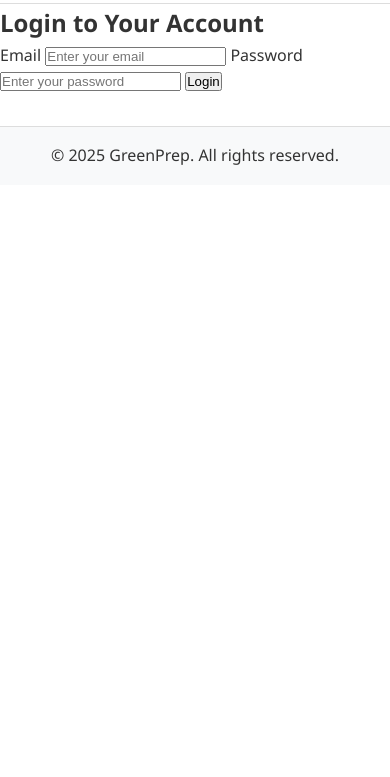
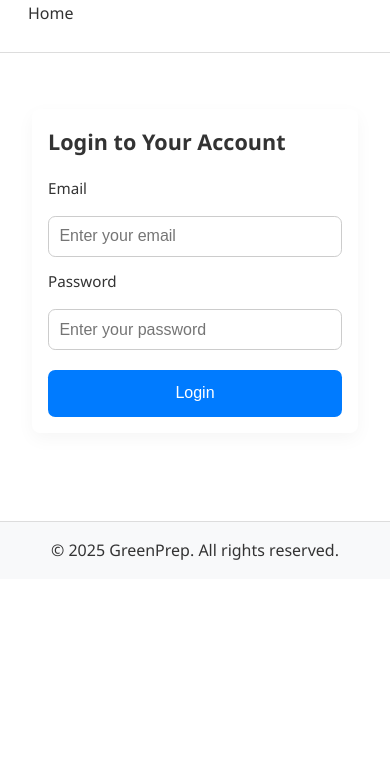
Before and after one commit to ImDuck2609/html_excercise, a plain HTML site: page login.html in a window 390 px wide. Shown: the part 67-844 px from the top of the page. Drawn offline with Linux system fonts and the light colour scheme.

Commit message:
maybe final

```diff
--- a/style.css
+++ b/style.css
@@ -3,6 +3,8 @@
   --secondary-color: #f8f9fa;
   --text-color: #333;
   --hover-color: #0056b3;
+  --focus-ring: rgba(0, 123, 255, 0.25);
+  --focus-outline: 3px solid rgba(0, 123, 255, 0.45);
 }
 
 * {
@@ -12,7 +14,7 @@
 }
 
 body {
-  font-family: 'Segoe UI', Arial, sans-serif;
+  font-family: "Segoe UI", Arial, sans-serif;
   color: var(--text-color);
   background-color: #fff;
   line-height: 1.6;
@@ -40,12 +42,16 @@ body {
   text-decoration: none;
   color: var(--text-color);
   margin-left: 1.5rem;
-  transition: color 0.3s ease;
+  transition: color 0.2s ease, background-color 0.15s ease;
+  padding: 0.35rem 0.5rem;
+  border-radius: 0.35rem;
+  display: inline-block;
 }
 
 .header__nav a:hover,
 .header__nav a:focus {
   color: var(--primary-color);
+  background-color: rgba(0, 0, 0, 0.03);
 }
 
 .hero {
@@ -78,9 +84,15 @@ body {
   border-radius: 0.5rem;
 }
 
-.hero__cta:hover{
+.hero__cta:hover {
   background: var(--hover-color);
   cursor: pointer;
+}
+.hero__cta:focus,
+.hero__cta:focus-visible {
+  outline: none;
+  box-shadow: 0 0 0 4px var(--focus-ring);
+  border-radius: 0.5rem;
 }
 
 .footer {
@@ -90,3 +102,131 @@ body {
   border-top: 1px solid #ddd;
   margin-top: 2rem;
 }
+
+.testkey,
+.login {
+  padding: 2rem 1rem;
+}
+
+.testkey__container,
+.login__container {
+  max-width: 640px;
+  margin: 3rem auto;
+  padding: 1.5rem;
+  background: #fff;
+  border-radius: 0.5rem;
+  box-shadow: 0 6px 18px rgba(0, 0, 0, 0.04);
+}
+
+.testkey__title,
+.login__title {
+  font-size: 1.6rem;
+  margin-bottom: 1rem;
+  color: var(--text-color);
+}
+
+.testkey__form,
+.login__form {
+  display: flex;
+  flex-direction: column;
+  gap: 0.75rem;
+}
+
+.testkey__label,
+.login__label {
+  font-size: 0.95rem;
+  margin-bottom: 0.25rem;
+  display: inline-block;
+}
+
+.testkey__input,
+.login__input {
+  padding: 0.65rem 0.75rem;
+  font-size: 1rem;
+  border: 1px solid #ccc;
+  border-radius: 0.45rem;
+  transition: box-shadow 0.15s ease, border-color 0.15s ease;
+}
+
+.testkey__button,
+.login__button {
+  margin-top: 0.5rem;
+  background: var(--primary-color);
+  color: #fff;
+  border: none;
+  padding: 0.75rem 1rem;
+  border-radius: 0.45rem;
+  font-size: 1rem;
+  cursor: pointer;
+}
+
+a:focus-visible,
+button:focus-visible,
+input:focus-visible,
+select:focus-visible,
+textarea:focus-visible {
+  outline: none;
+  box-shadow: 0 0 0 4px var(--focus-ring);
+  border-radius: 0.35rem;
+}
+
+@media (max-width: 768px) {
+  .header {
+    flex-direction: column;
+    align-items: stretch;
+    gap: 0.5rem;
+    padding: 0.75rem 1rem;
+  }
+
+  .header__nav {
+    display: flex;
+    flex-direction: row;
+    flex-wrap: wrap;
+    gap: 0.5rem;
+    justify-content: flex-start;
+    padding-bottom: 0.25rem;
+  }
+
+  .header__nav a {
+    margin-left: 0;
+    padding: 0.6rem 0.75rem;
+  }
+
+  .hero {
+    padding: 3rem 1rem;
+  }
+
+  .hero__title {
+    font-size: 1.8rem;
+  }
+
+  .hero__subtitle {
+    font-size: 1rem;
+    max-width: 100%;
+  }
+
+  .testkey__container,
+  .login__container {
+    margin: 1.5rem auto;
+    padding: 1rem;
+    width: calc(100% - 2rem);
+  }
+
+  .testkey__title,
+  .login__title {
+    font-size: 1.35rem;
+  }
+
+  .testkey__input,
+  .login__input {
+    font-size: 1rem;
+    padding: 0.65rem;
+  }
+
+  .testkey__button,
+  .login__button {
+    width: 100%;
+    padding: 0.9rem;
+    font-size: 1rem;
+  }
+}
```
